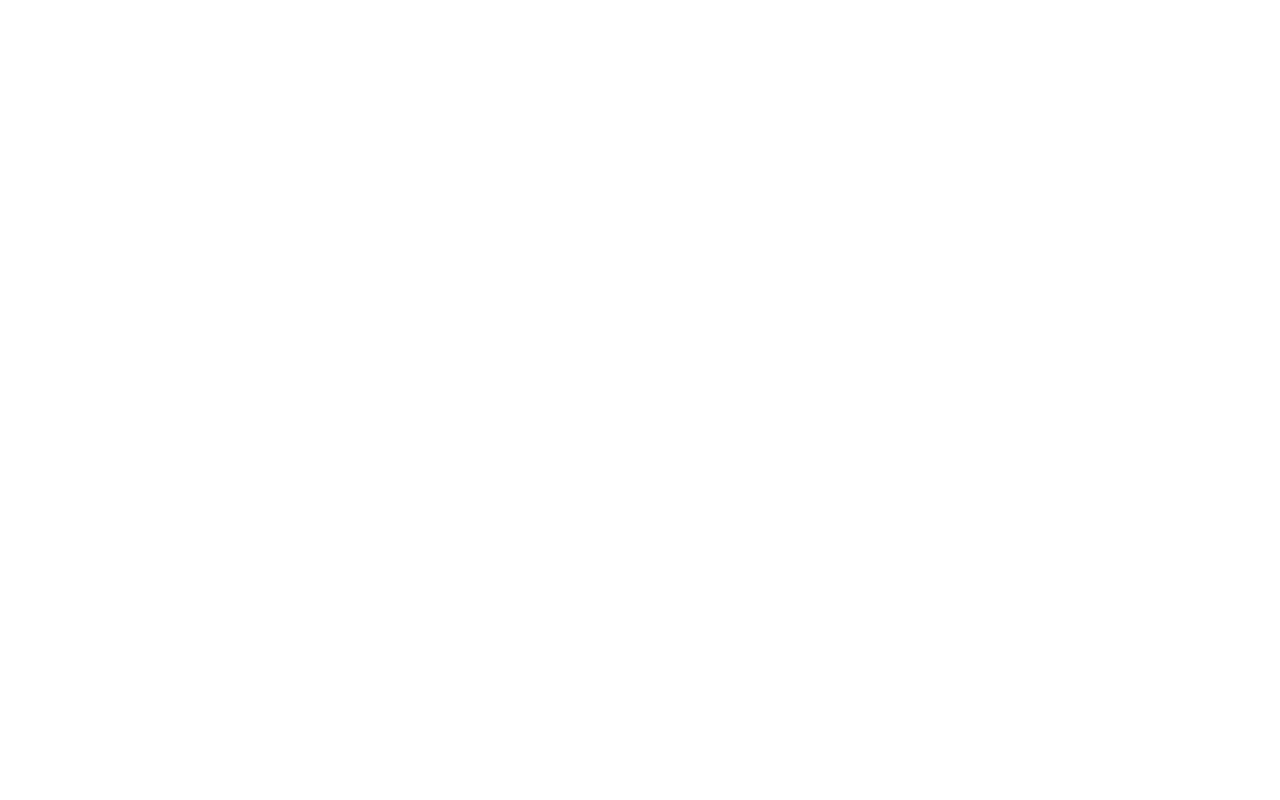
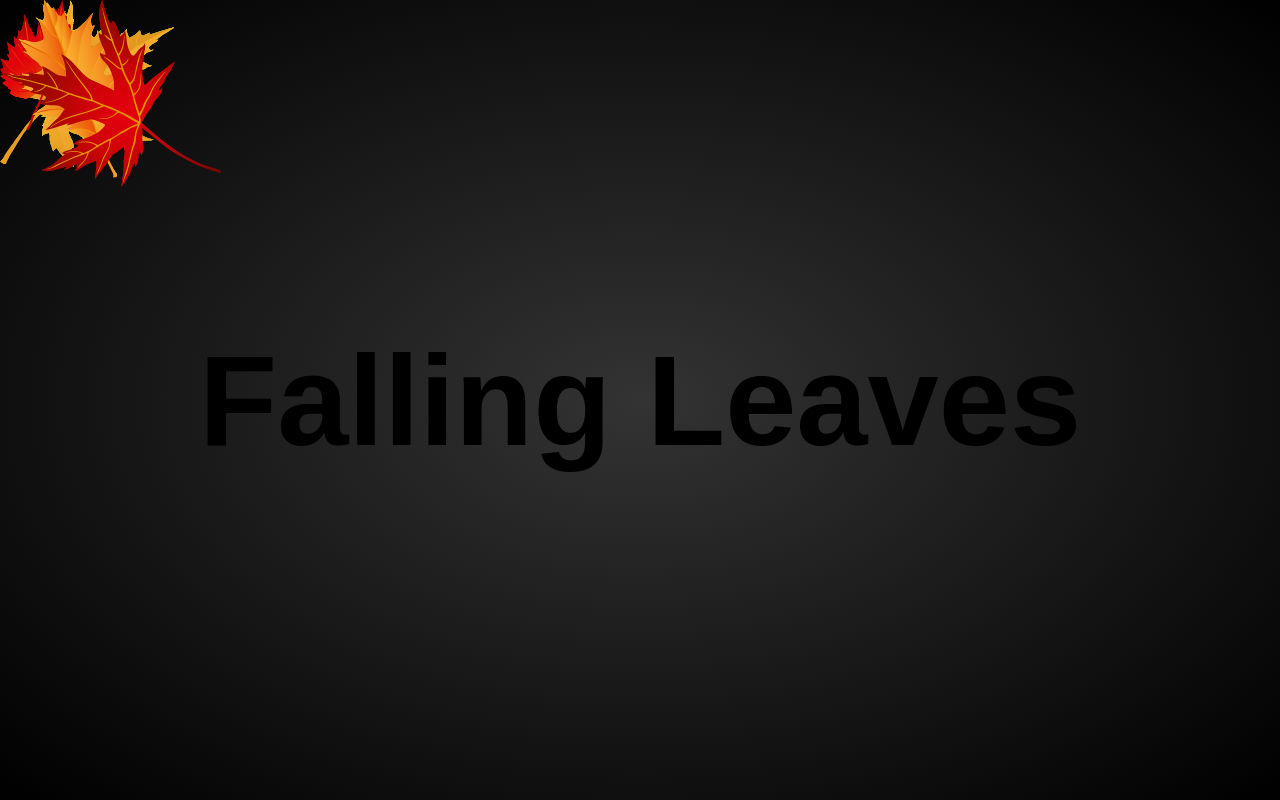
Before and after one commit to roselyntorres/CSS-Animations, a plain HTML site: page index.html in a window 1280 px wide. Drawn offline with Linux system fonts and the light colour scheme; a web font is replaced by a local one.

Commit message:
add info

```diff
--- /dev/null
+++ b/css/style.css
@@ -0,0 +1,42 @@
+
+*{
+    margin: 0;
+    padding: 0;
+    box-sizing: border-box;
+
+}
+
+h2{
+    font-family: 'Bungee Spice', sans-serif;
+}
+
+section {
+    position: relative;
+    width: 100%;
+    height: 100vh;
+    background: radial-gradient(#333,#000);
+    overflow: hidden;
+    display: flex;
+    justify-content: center;
+    align-items: center;
+
+}
+
+section h2{
+    font-size: 8rem;
+}
+
+section .set
+{
+    position: absolute;
+    width: 100%;
+    height: 100%;
+    top:0;
+    left: 0;
+pointer-events: none;
+}
+
+section .set div {
+    position: absolute;
+    display: block;
+}
--- a/index.html
+++ b/index.html
@@ -4,8 +4,26 @@
     <meta charset="UTF-8">
     <meta name="viewport" content="width=device-width, initial-scale=1.0">
     <title>Falling Leaves</title>
+    <link rel="stylesheet" href="css/style.css">
+
+    <link rel="preconnect" href="https://fonts.googleapis.com">
+    <link rel="preconnect" href="https://fonts.gstatic.com" crossorigin>
+    <link href="https://fonts.googleapis.com/css2?family=Bungee+Spice&display=swap" rel="stylesheet">
 </head>
 <body>
+    <section>
+        <h2>Falling Leaves</h2>
+        <div class="set">
+            <div><img src="img/leaves1.png" alt="Leaf 1"></div>
+            <div><img src="img/leaves2.png" alt="Leaf 2"></div>
+            <div><img src="img/leaves3.png" alt="Leaf 3"></div>
+            <div><img src="img/leaves4.png" alt="Leaf 4"></div>
+            <div><img src="img/leaves1.png" alt="Leaf 1.2"></div>
+            <div><img src="img/leaves2.png" alt="Leaf 2.2"></div>
+            <div><img src="img/leaves3.png" alt="Leaf 3.2"></div>
+            <div><img src="img/leaves4.png" alt="Leaf 4.2"></div>
+        </div>
+    </section>
 
 </body>
 </html>
```
